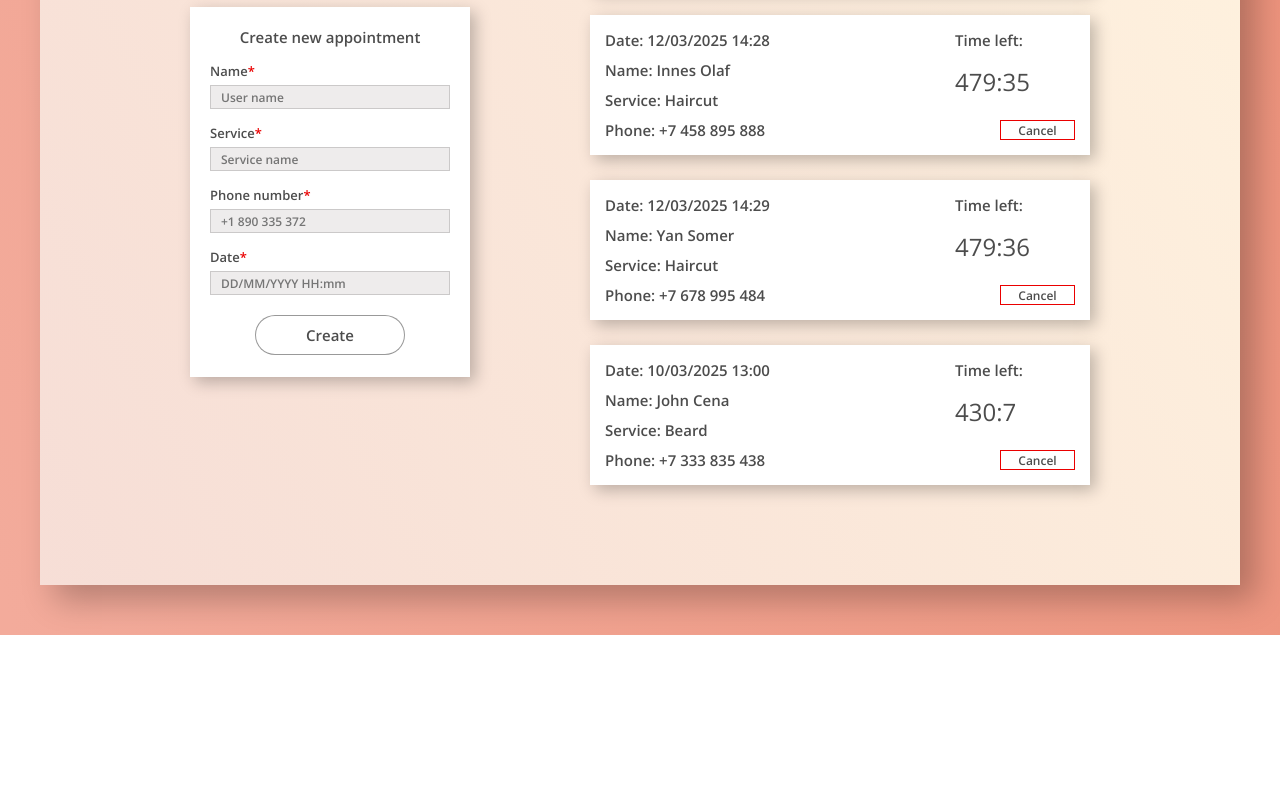
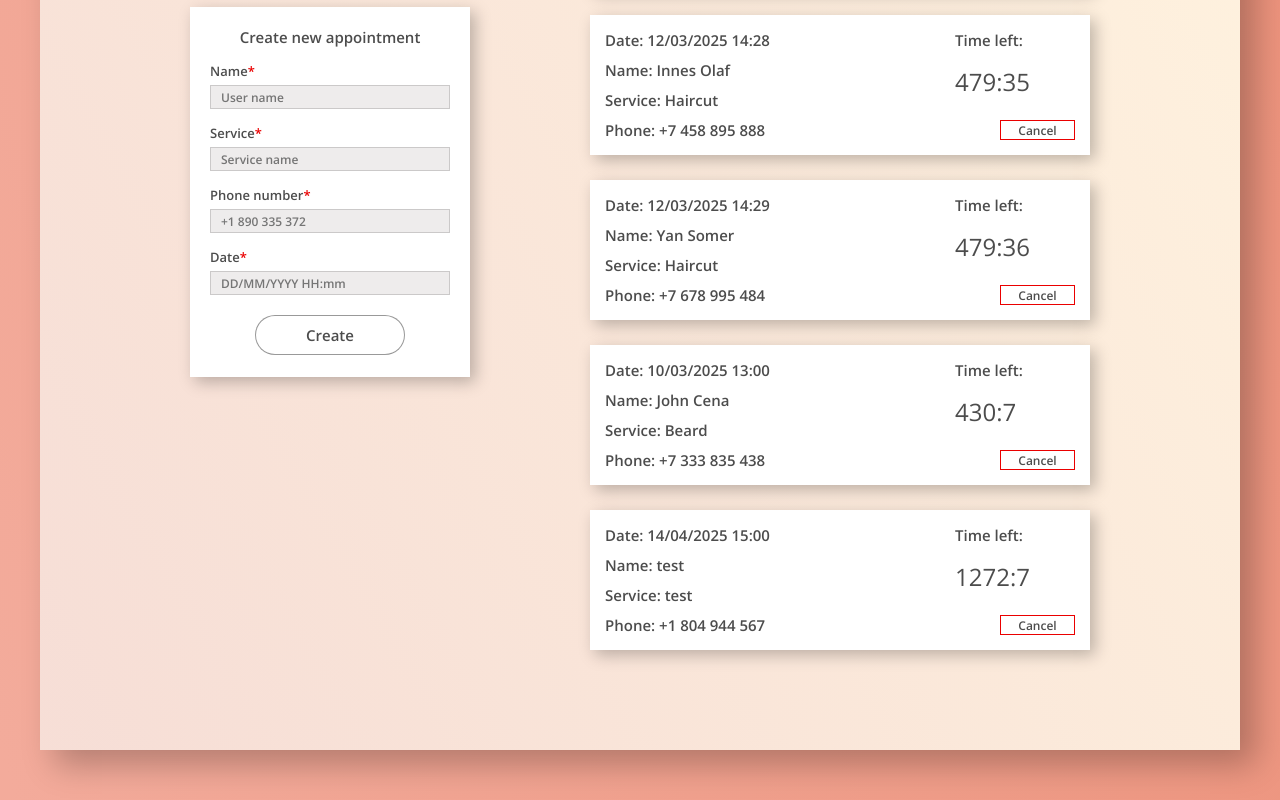
Before and after one commit to ElenaVolkova4/beauty, a React (Create React App) app: page / in a window 1280 px wide. Shown: the part 485-1285 px from the top of the page. Before the commit the page ends 1120 px from the top, so only its background shows below. Built offline with nearby package versions, Linux system fonts and the light colour scheme; data requests are answered from the project's data file.

Commit message:
added add appointment method

```diff
--- a/src/assets/db.json
+++ b/src/assets/db.json
@@ -55,6 +55,30 @@
       "service": "Beard",
       "phone": "+7 333 835 438",
       "canceled": false
+    },
+    {
+      "id": 1741877468598,
+      "date": "14/03/2025 15:00",
+      "name": "test",
+      "service": "test",
+      "phone": "+1 804 944 567",
+      "canceled": false
+    },
+    {
+      "id": 1741879150297,
+      "date": "14/03/2025 15:00",
+      "name": "test",
+      "service": "test",
+      "phone": "+1 890 335 372",
+      "canceled": false
+    },
+    {
+      "id": 1741880118534,
+      "date": "2025-04-14T15:00",
+      "name": "test",
+      "service": "test",
+      "phone": "+1 804 944 567",
+      "canceled": false
     }
   ]
 }
--- a/src/components/createAppointmentForm/CAForm.tsx
+++ b/src/components/createAppointmentForm/CAForm.tsx
@@ -1,8 +1,66 @@
+import { ChangeEvent, FormEvent, useContext, useState } from "react";
+
+import useAppointmentService from "../../services/AppointmentServices";
+import { IAppointment } from "../../shared/interfaces/appointment.interface";
+import { AppointmentContext } from "../../context/appointments/AppointmentsContext";
+
 import "./caform.scss";
 
 function CAForm() {
+  const { createNewAppointment } = useAppointmentService();
+  const { getActiveAppointments } = useContext(AppointmentContext);
+
+  // данные формы
+  const [formData, setFormData] = useState<IAppointment>({
+    id: 0,
+    date: "",
+    name: "",
+    service: "",
+    phone: "",
+    canceled: false,
+  });
+
+  // для блокировки кнопки Create при отправке формы
+  const [creationStatus, setCreationStatus] = useState<boolean>(false);
+
+  /** Создание записи */
+  const handleSubmit = (e: FormEvent<HTMLFormElement>) => {
+    e.preventDefault();
+    setCreationStatus(true);
+
+    createNewAppointment(formData)
+      // createNewAppointment({
+      //   ...formData,
+      //   date: dayjs(formData.date).format("YYYY-MM-DDTHH:mm"),
+      // })
+      .then(() => {
+        setFormData({
+          id: 0,
+          date: "",
+          name: "",
+          service: "",
+          phone: "",
+          canceled: false,
+        });
+        setCreationStatus(false);
+        getActiveAppointments();
+      })
+      .catch((error) => {
+        console.error(error);
+        alert("Error");
+      });
+  };
+
+  const handleChange = (e: ChangeEvent<HTMLInputElement>) => {
+    const { name, value } = e.target;
+    setFormData((prevData) => ({
+      ...prevData,
+      [name]: value,
+    }));
+  };
+
   return (
-		<form className="caform">
+    <form className="caform" onSubmit={handleSubmit}>
       <div className="caform__title">Create new appointment</div>
       <label htmlFor="name">
         Name<span>*</span>
@@ -13,6 +71,8 @@ function CAForm() {
         id="name"
         placeholder="User name"
         required
+        value={formData.name}
+        onChange={handleChange}
       />
 
       <label htmlFor="service">
@@ -24,6 +84,8 @@ function CAForm() {
         id="service"
         placeholder="Service name"
         required
+        value={formData.service}
+        onChange={handleChange}
       />
 
       <label htmlFor="phone">
@@ -37,6 +99,8 @@ function CAForm() {
         pattern="^\++[0-9]{1} [0-9]{3} [0-9]{3} [0-9]{3}"
         title="Format should be +1 804 944 567"
         required
+        value={formData.phone}
+        onChange={handleChange}
       />
 
       <label htmlFor="date">
@@ -50,8 +114,10 @@ function CAForm() {
         pattern="^\d{2}\/\d{2}\/\d{4} \d{2}:\d{2}$"
         title="Format should be DD/MM/YYYY HH:mm"
         required
+        value={formData.date}
+        onChange={handleChange}
       />
-			<button>Create</button>
+      <button disabled={creationStatus}>Create</button>
     </form>
   );
 }
--- a/src/services/AppointmentServices.ts
+++ b/src/services/AppointmentServices.ts
@@ -1,4 +1,6 @@
 import dayjs from "dayjs";
+
+import customParseFormat from "dayjs/plugin/customParseFormat";
 
 import { useHttp } from "../hooks/http.hook";
 import {
@@ -7,6 +9,8 @@ import {
 } from "../shared/interfaces/appointment.interface";
 
 import hasRequiredFields from "../utils/hasRequiredFields";
+
+dayjs.extend(customParseFormat);
 
 const requiredFields = ["id", "date", "name", "service", "phone", "canceled"];
 // const requiredFields = ["canceled", "date", "id", "name", "phone", "service"];
@@ -62,11 +66,24 @@ const useAppointmentService = () => {
     });
   };
 
+  const createNewAppointment = async (body: IAppointment) => {
+    const id = new Date().getTime();
+    body.id = id; //или так ..   body["id"] = id;
+    body.date = dayjs(body.date, "DD/MM/YYYY HH:mm").format("YYYY-MM-DDTHH:mm");
+
+    return await request({
+      url: _apiBase,
+      method: "POST",
+      body: JSON.stringify(body),
+    });
+  };
+
   return {
     loadingStatus,
     getAllAppointments,
     getAllActiveAppointments,
     cancelOneAppointment,
+    createNewAppointment,
   };
 };
 
```
Lines whose indentation alone changed are shown as unchanged.
